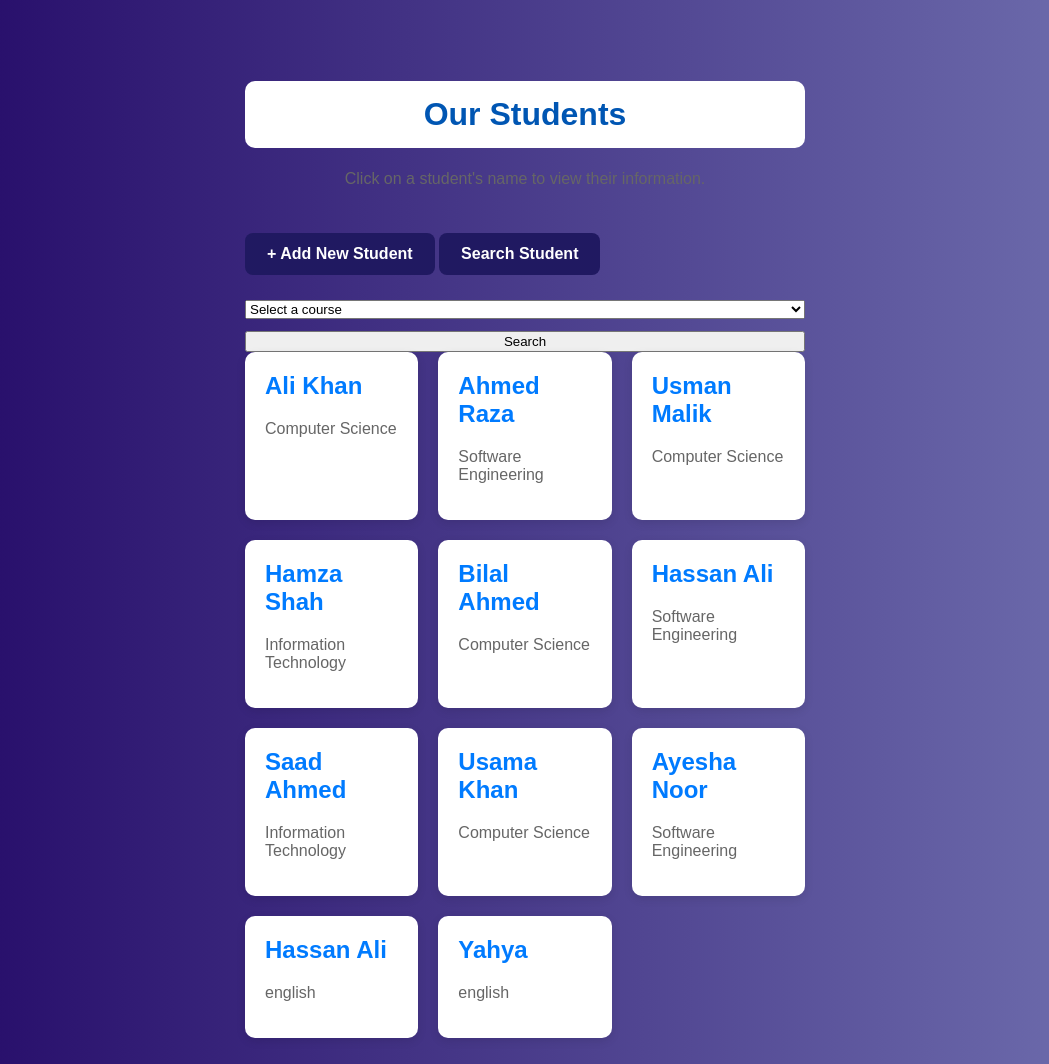
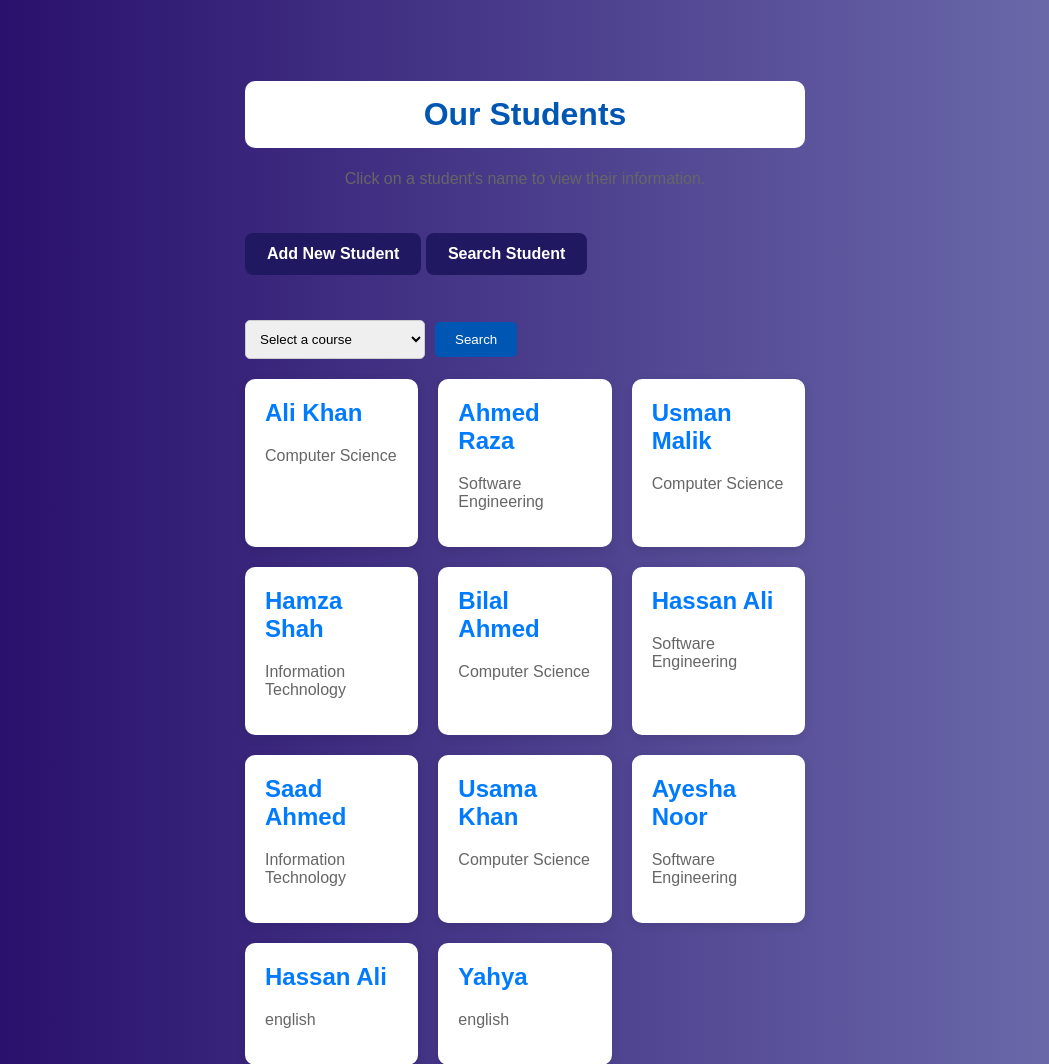
Before and after one commit to hussainali238-collab/fast-API, a FastAPI app: page / in a window 1280 px wide. Shown: the top 1064 px of the page, without its empty margins (115-1164 px from the left). Run offline with FastAPI, Linux system fonts and the light colour scheme; data comes from the database, SQL or seed files in the repository.

Commit message:
updatinng filterr by course code

```diff
--- a/main.py
+++ b/main.py
@@ -393,16 +393,21 @@ def search_student_by_course(request: Request, course : str =""):
         with sqlite3.connect(DATABASE) as conn:
             conn.row_factory = sqlite3.Row
         if course:
-            students = conn.execute( "SELECT * FROM students WHERE course = ?",(course,)).fetchall()
+            rows = conn.execute( "SELECT * FROM students WHERE course = ?",(course,)).fetchall()
         else:
-            students = conn.execute("SELECT * FROM students"
+            rows = conn.execute("SELECT * FROM students"
             ).fetchall()
+
+        students : dict = [dict(row) for row in rows]
+
+
+
         return templates.TemplateResponse(
             request = request,
-            name = "search_student_by_course.html",
+            name = "index.html",
             context = {
                 "request" : request,
                 "course" : course,
-                "students" : [dict(row) for row in students]
+                "students" : students
             }
         )
--- a/static/style.css
+++ b/static/style.css
@@ -533,3 +533,31 @@ padding: 12px;
 .edit-button:hover {
     background-color: #003d80;
 }
+
+
+
+
+
+
+.course-filter-form {
+    display: flex;
+    gap: 10px;
+    align-items: center;
+    margin: 20px 0;
+    color: #0056b3;
+}
+
+.course-filter-form select {
+    padding: 10px;
+    border: 1px solid #ccc;
+    border-radius: 5px;
+}
+
+.course-filter-form button {
+    padding: 10px 20px;
+    background-color: #0056b3;
+    color: white;
+    border: none;
+    border-radius: 5px;
+    cursor: pointer;
+}
--- a/templates/index.html
+++ b/templates/index.html
@@ -6,7 +6,7 @@
     <title>Students</title>
     <link rel="stylesheet" href="{{ url_for('static', path='style.css') }}">
 </head>
-<body
+<body>
     <div class="container">
         <h1>Our Students</h1>
         <p class="subtitle">
@@ -14,14 +14,14 @@
         </p>
 
 <a href="/add-student" class="add-student-button">
-    + Add New Student
+    Add New Student
 </a>
 
 <a href="/search-student" class="add-student-button">
     Search Student
 </a>
-<form action="/search-student-by-course" method="get" class="search-form">
-    <select name="course" required>
+<form action="/search-student-by-course" method="get" class = "course-filter-form">
+    <select name="course" required  >
         <option value="">Select a course</option>
         <option value="Software Engineering">Software Engineering</option>
         <option value="Computer Science">Computer Science</option>
```
